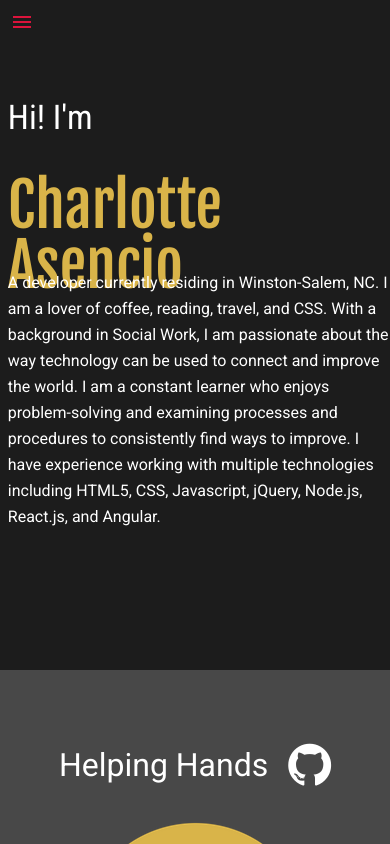
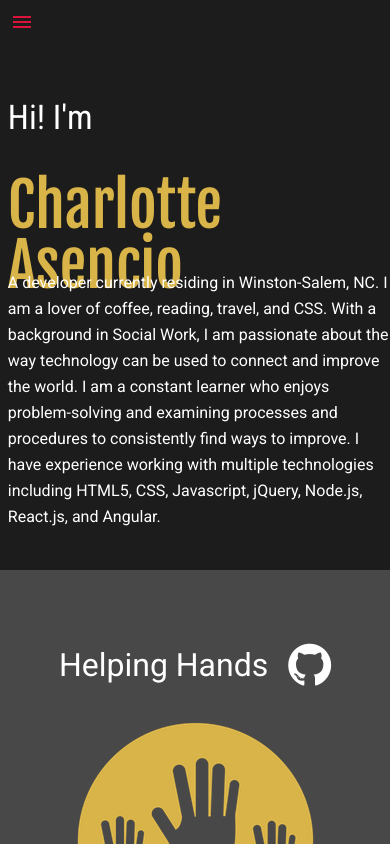
Before and after one commit to charlotteasencio/angularPortfolio, an Angular app: page / in a window 390 px wide. Shown: the top 844 px of the page. Built offline with nearby package versions, Linux system fonts and the light colour scheme.

Commit message:
change height of section1 on media query 700

```diff
--- a/src/app/home/home.component.css
+++ b/src/app/home/home.component.css
@@ -130,7 +130,7 @@
 
 @media only screen and (max-width: 1400px) {
     .section1 {
-        height: 600px;
+        height: 500px;
     }
 
     #stylingDiv {
--- a/src/app/parallax.directive.ts
+++ b/src/app/parallax.directive.ts
@@ -15,7 +15,7 @@ export class ParallaxDirective {
    @HostListener("window:scroll", ["$event"])
    onWindowScroll(event){
      this.eleRef.nativeElement.style.top = (this.initialTop - (window.scrollY * this.parallaxRatio)) + 'px'
-     //this.eleRef.nativeElement.style.transform = 'rotate(350deg)'
+     //this.eleRef.nativeElement.style.transform = 'rotate(' + window.scrollY%360 +'deg)'
    }
 
 }
```
